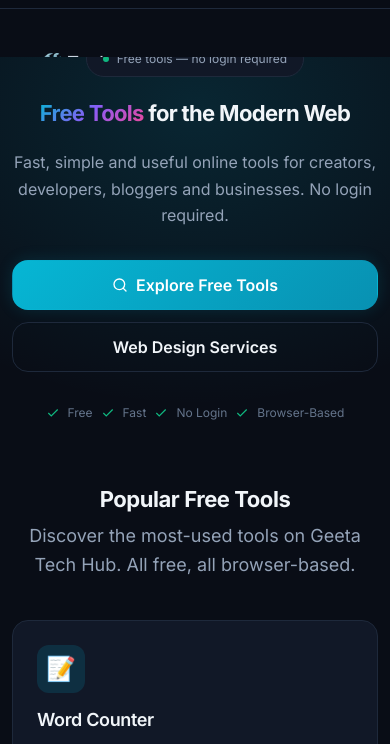
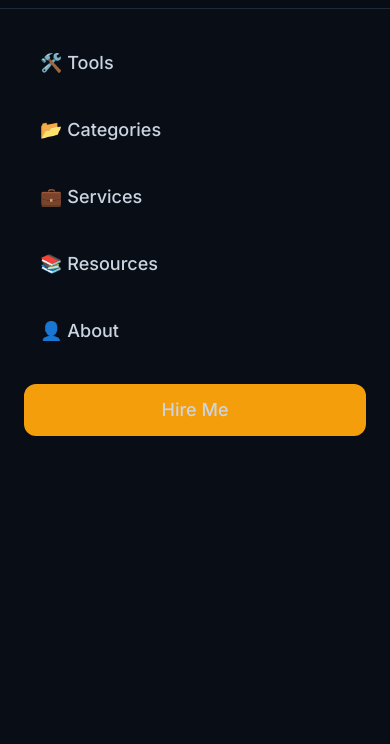
Before and after one commit to sudh15/geeta-tech-hub, a website built with Vite: page index.html in a window 390 px wide. Both pictures are taken after a click on the button "Toggle menu". Shown: the part 55-799 px from the top of the page. Built offline with nearby package versions, Linux system fonts and the light colour scheme.

Commit message:
Fix: move mobile-nav outside header element to prevent sticky clipping

```diff
--- a/src/js/components/header.js
+++ b/src/js/components/header.js
@@ -41,20 +41,29 @@
         </button>
       </div>
     </div>
+  `;
 
-    <div class="mobile-nav" id="mobile-nav" aria-label="Mobile navigation">
+  // Create mobile nav as a sibling AFTER the header (not inside it)
+  let mobileNav = document.getElementById('mobile-nav');
+  if (!mobileNav) {
+    mobileNav = document.createElement('div');
+    mobileNav.className = 'mobile-nav';
+    mobileNav.id = 'mobile-nav';
+    mobileNav.setAttribute('aria-label', 'Mobile navigation');
+    header.after(mobileNav);
+  }
+
+  mobileNav.innerHTML = `
     <a href="/tools/" class="${getActive('/tools/')}">🛠️ Tools</a>
     <a href="/tools/#categories">📂 Categories</a>
     <a href="/services/" class="${getActive('/services/')}">💼 Services</a>
     <a href="/blog/" class="${getActive('/blog/')}">📚 Resources</a>
     <a href="/about/" class="${getActive('/about/')}">👤 About</a>
     <a href="/contact/" class="btn btn--accent btn--lg">Hire Me</a>
-    </div>
   `;
 
   // Mobile menu toggle
   const menuBtn = document.getElementById('menu-toggle');
-  const mobileNav = document.getElementById('mobile-nav');
 
   menuBtn?.addEventListener('click', () => {
     const isOpen = mobileNav.classList.toggle('active');
@@ -63,7 +72,7 @@
   });
 
   // Close mobile nav on link click
-  mobileNav?.querySelectorAll('a').forEach(link => {
+  mobileNav.querySelectorAll('a').forEach(link => {
     link.addEventListener('click', () => {
       mobileNav.classList.remove('active');
       menuBtn.setAttribute('aria-expanded', 'false');
--- a/src/styles/layout.css
+++ b/src/styles/layout.css
@@ -106,7 +106,7 @@
   position: fixed;
   inset: 0;
   top: var(--header-height);
-  z-index: var(--z-modal);
+  z-index: 9999;
   background: var(--color-bg, #090d16);
   padding: var(--space-6);
   flex-direction: column;
```
Lines whose indentation alone changed are shown as unchanged.
